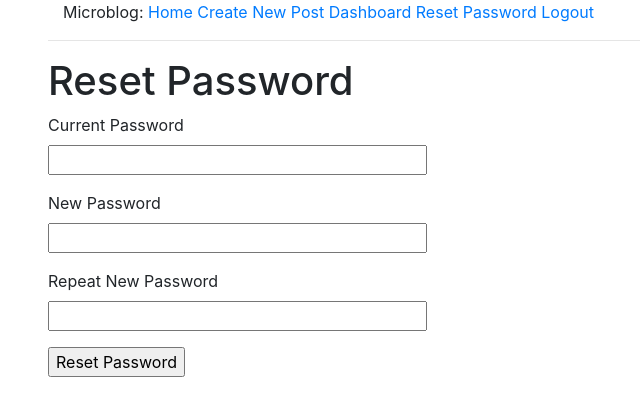
After one commit to jdamiba/argus-mvp, a Flask app: page /reset-pw in a window 1280 px wide. The commit adds this page. Shown: the top 416 px of the page, without its empty margins (37-677 px from the left). Run offline with Flask 3, Linux system fonts and the light colour scheme; the visitor is signed in with stand-in values (Sample User, id 1); some libraries are stand-ins or nearby versions.

Commit message:
add reset password

````diff
--- a/flask_server/forms.py
+++ b/flask_server/forms.py
@@ -9,6 +9,15 @@ class LoginForm(FlaskForm):
     password = PasswordField("Password", validators=[DataRequired()])
     remember_me = BooleanField("Remember Me")
     submit = SubmitField("Sign In")
+
+
+class ResetPWForm(FlaskForm):
+    password = PasswordField("Current Password", validators=[DataRequired()])
+    new_password = PasswordField("New Password", validators=[DataRequired()])
+    new_password2 = PasswordField(
+        "Repeat New Password", validators=[DataRequired(), EqualTo("new_password")]
+    )
+    submit = SubmitField("Reset Password")
 
 
 class RegistrationForm(FlaskForm):
--- a/flask_server/routes.py
+++ b/flask_server/routes.py
@@ -2,7 +2,13 @@ from flask import render_template, flash, redirect, url_for, request
 from flask_login import login_user, logout_user, current_user, login_required
 from werkzeug.urls import url_parse
 from flask_server import flask_server, db
-from flask_server.forms import LoginForm, RegistrationForm, PostForm, UpdateForm
+from flask_server.forms import (
+    LoginForm,
+    RegistrationForm,
+    PostForm,
+    UpdateForm,
+    ResetPWForm,
+)
 from flask_server.models import User, Post
 from datetime import datetime
 from functools import wraps
@@ -14,25 +20,26 @@ methods = ["GET", "POST"]
 @flask_server.route("/index")
 @login_required
 def index():
-    """ The controller to handle incoming GET requests to the root and `/index` URLs of the web server.
+    """ The controller to handle incoming GET requests to the root and `/index` URLs of the Flask web server.
 
     1. Uses the [`@login_required decorator`](https://flask-login.readthedocs.io/en/latest/#flask_login.login_required) imported from the [Flask-Login](https://flask-login.readthedocs.io/en/latest/) extension to ensure that the current user is logged-in  before responding with the actual view.
-        a. If the user is not logged in, the [LoginManager.unauthorized()](https://flask-login.readthedocs.io/en/latest/#flask_login.LoginManager.unauthorized) callback is fired, which redirects the user to the `/login` controller.
+        a. If the user is not logged in, the [LoginManager.unauthorized() callback function](https://flask-login.readthedocs.io/en/latest/#flask_login.LoginManager.unauthorized) is fired, which redirects the user to the `/login` controller.
             - Results from a GET request from an unauthenticated user.
-            - This is equivalent to adding to the following to the top of the controller:
+            - This is equivalent to making the following the first commands run by the controller:
                 ```
                 if not current_user.is_authenticated:
                     return current_app.login_manager.unauthorized()
                 ```
+
         b. If the user is logged in, then the controller retrieves their `user_id` from the current [request context](https://flask.palletsprojects.com/en/1.1.x/reqcontext/).
-            - [`Sessions`](https://flask.palletsprojects.com/en/1.1.x/api/?highlight=session#sessions) makes it possible to persist data between requests (like the `user_id` of the user making requests) ,even though HTTP is a stateless protocol.
+            - [`Sessions`](https://flask.palletsprojects.com/en/1.1.x/api/?highlight=session#sessions) make it possible to persist data between requests (like the `user_id` of the user making requests),even though HTTP is a stateless protocol.
             - Results from a GET request from an authenticated user.
 
-    2. Fetches the user's posts by querying the SQL database (over HTTP since the it is managed by ClearDB as a SaaS) for all posts associated with their `user_id` (which is the primary key of the Users table).
+    2. Fetches the user's posts by making an HTTP request to the remote SQL database for all posts associated with their `user_id` (which is also the primary key of the Users table).
 
-    3. Stores the user's posts as a Python data structure, and makes them available to the `templates/index` view by passing it and the view as parameters to Flask's built-in `render_template()` function.
+    3. Stores the user's posts in a Python data structure, and makes them available to the `templates/index` view by passing it and the view as parameters to Flask's built-in [`render_template()`](https://flask.palletsprojects.com/en/1.1.x/api/?highlight=render_template#flask.render_template) function.
 
-    4. The `templates/index` view uses Jinja2 HTML templating to display:
+    4. The `templates/index` view uses [Jinja2 HTML templating](https://jinja.palletsprojects.com/en/2.10.x/) to display:
         - A list of posts created by the logged-in user with links to create/update/delete.
         - Links to view the pitcher dashboard and logout of the app.
 
@@ -44,41 +51,37 @@ def index():
     Returns
     -------
     str
-        The index page of the app, as generated by the Jinja2 template.
+        The index page of the app, as generated by the `templates/index` Jinja2 template.
     """
     posts = current_user.posts
     return render_template("index.html", title="Home", posts=posts)
 
 
-# GET about view
-@flask_server.route("/about")
-@login_required
-def about():
-    return "about this app"
-
-
 @flask_server.route("/login", methods=methods)
 def login():
-    """ The controller to handle incoming GET and POST requests to the `/login` URL of the web server.
+    """ The controller to handle incoming GET and POST requests to the `/login` URL of the Flask web server.
 
-    1. Checks to see if the user is already logged in. If so, returns a response object that redirects the client to the '/index' route.
-        - Results from a GET request from an authenticated user.
+    1. Checks to see if the user is already logged in.
+        a. If so, returns a response object that redirects the client to the '/index' route.
+            - Results from a GET request from an authenticated user.
 
-    2. If the user is not already logged in, makes the `LoginForm` (created using Flask-WTF) available to the `templates/login` view by passing it and the view as parameters to Flask's built-in `render_template()` function.
-        - Results from a GET request from an unauthenticated user.
+        b. If the user is not already logged in, makes the `LoginForm` (created using Flask-WTF) available to the `templates/login` view by passing it and the view as parameters to Flask's built-in `render_template()` function.
+            - Results from a GET request from an unauthenticated user.
 
-    3. If data validation occurs (i.e. correct username/pw combo), then the SQL database is queried for the user with the current user's `username`.
-        - This operation is safe because the databse enforces unique `usernames`. Also, the `login_user()` method uses the primary key `user_id` to actually log the user in, while this operation simply retrieves the user object.
-        - Results from a POST request to this route when the form is sumbitted
+    2. If a correct username/pw combo is submitted, then an HTTP request is made to the remote SQL database to  query it for the user database object model with the current user's `username`.
+        - This operation is safe because the databse enforces unique `usernames` upon registration. Also, the `login_user()` method uses the primary key `user_id` to actually log the user in- this operation simply retrieves the user object.
+        - Results from a POST request to this route when the form is sumbitted.
 
-    4. The response from the database is stored in a Python data structure and the controller makes the user available to the Flask-Login method `login_user()` by passing it as a parameter to that method.
+    3. The user database object model is stored in a Python data structure and the controller makes it available to the Flask-Login method `login_user()` by passing it as a parameter to that method.
+        a. The `login_user()` method populates Flask's [request context](https://flask.palletsprojects.com/en/1.1.x/reqcontext/) with the logged in user's database object model, which can then be accessed by this and other views and controllers./ to get information about the user.
 
-    5. The `login_user()` method populates Flask's [request context](https://flask.palletsprojects.com/en/1.1.x/reqcontext/) with the specified user's data (for example, `ctx.user.username` and `ctx.user.user_id`), which can then be accessed by this and other views and controllers.
-        - Flask automatically pushes a new request context (`ctx`) to the stack when handling a request. View functions, error handlers, and other functions that run during the request lifecycle will have access to the request proxy, which points to the request object for the current request.
-        - Prior to a user logging in, `ctx.user` (an attribute of the context) is an instance of the `AnonymousUserMixin` class.  After a user logs in, `ctx.user` is an instance of the `User` class/SQL database model defined using Flask-SQLAlchemy.
-        - This creates a session, as all subsequent requests will share the same context. Without using sessioins, the user would have to log in each time they wanted to access a protected view instead of just once.
+        b. Flask automatically pushes a new request context (`ctx`) to the stack when handling each request. View functions, error handlers, and other functions that run during the request lifecycle will have access to the [request proxy](https://flask.palletsprojects.com/en/1.1.x/api/#flask.request), which points to the request object for the current request.
 
-    6. The user is redirected to the `index` view after logging in.
+        c. Prior to a user logging in, `ctx.user` (an attribute of the request context) is an instance of the `AnonymousUserMixin` class.  After a user logs in, `ctx.user` is an instance of the User database object model defined using the Flask-SQLAlchemy extension in `flask_server/models`.
+
+        d. Successfully calling `login_user()` creates a session, as all subsequent requests will now have access to user's database object model. Without using sessions, the user would have to send authenticated requests each time they wanted to access a protected view instead of just once at log in.
+
+    4. The user is redirected to the `index` view after successfully logging in.
 
     Parameters
     ----------
@@ -88,10 +91,10 @@ def login():
     Returns
     -------
     str
-        The login/signup page generated by the Jinja2 template.
+        The login/signup page of the app, as generated by the `templates/login` Jinja2 template.
     """
     if current_user.is_authenticated:
-        return redirect(url_for(url))
+        return redirect(url_for("index"))
     form = LoginForm()
     if form.validate_on_submit():
         user = User.query.filter_by(username=form.username.data).first()
@@ -108,9 +111,10 @@ def login():
 
 @flask_server.route("/logout")
 def logout():
-    """ The controller to handle incoming GET requests to the `/logout` URL of the web server.
+    """ The controller to handle incoming GET requests to the `/logout` URL of the Flask web server.
 
     1. Terminates the current user's session and redirects to the `index` route.
+        - From now on, the request context user will be an instance of the `AnonymousUserMixin` class instead of an instance of a User database object model.
 
     Parameters
     ----------
@@ -120,7 +124,7 @@ def logout():
     Returns
     -------
     str
-        The lgout page generated by the Jinja2 template.
+        The index page of the app, as generated by the `templates/index` Jinja2 template.
     """
     logout_user()
     flash("Logged out!")
@@ -129,15 +133,16 @@ def logout():
 
 @flask_server.route("/register", methods=methods)
 def register():
-    """ The controller to handle incoming GET and POST requests to the `/register` URL of the web server.
+    """ The controller to handle incoming GET and POST requests to the `/register` URL of the Flask web server.
 
-    1. Checks to see if the user is already logged-in and authenticated. If so, returns a response object that redirects the client to the '/index' route.
-        - Results from a GET request from an authenticated user.
+    1. Checks to see if the user is already logged-in and authenticated.
+        a. If so, returns a response object that redirects the client to the '/index' route.
+            - Results from a GET request from an authenticated user.
 
-    2. If the user is not already logged-in and authenticated, makes the `RegistrationForm` created using Flask-WTF available to the `templates/register` view by passing the view and the form as parameters to Flask's built-in `render_template()` function.
-        - Results from a GET request from an unauthenticated user.
+        b. If the user is not already logged-in and authenticated, makes the `RegistrationForm()` created using Flask-WTF available to the `templates/register` view by passing the view and the form as parameters to Flask's built-in `render_template()` function.
+            - Results from a GET request from an unauthenticated user.
 
-    3. If data validation occurs (i.e. username/pw combo is acceptable), then a new row is inserted into the Users table in the SQL database.
+    2. If a valid username/pw/email combo is submitted, then an HTTP request is made to the remote SQL database requesting to insert a new row into the Users table.
 
     4. The user is redirected to the `login` view.
 
@@ -152,7 +157,7 @@ def register():
         The register page generated by the Jinja2 template.
     """
     if current_user.is_authenticated:
-        return redirect(url_for(url))
+        return redirect(url_for("index"))
     form = RegistrationForm()
     if form.validate_on_submit():
         try:
@@ -168,15 +173,57 @@ def register():
     return render_template("register.html", title="Register", form=form)
 
 
+@flask_server.route("/reset-pw", methods=methods)
+@login_required
+def reset_pw():
+    """ The controller to handle incoming GET and POST requests to the `/reset-pw` URL of the Flask web server.
+
+    1. Checks to see if the user is already logged-in and authenticated.
+        a. If the user is already logged-in and authenticated, makes the `ResetPWForm()` created using Flask-WTF available to the `templates/reset-pw` view by passing the view and the form as parameters to Flask's built-in `render_template()` function.
+            - Results from a GET request from an authenticated user.
+
+        b. If the user is not already logged-in and authenticated, they are redirected to the `login` route.
+
+    2. If a valid current_pw/new_pw combo is submitted, then an HTTP request is made to the remote SQL database requesting to update a row in the Users table.
+
+    4. The user is logged out and redirected to the `login` view.
+
+    Parameters
+    ----------
+    param1 : string
+        The first parameter is the URL being requested by the client.
+
+    Returns
+    -------
+    str
+        The login page, as generated by the `templates/login` Jinja2 template.
+    """
+    form = ResetPWForm()
+    if form.validate_on_submit():
+        try:
+            user = current_user
+            user.set_password(form.new_password.data)
+            db.session.add(user)
+            db.session.commit()
+            flash("Congratulations, you have updated your password!")
+            logout_user()
+            return redirect(url_for("login"))
+        except:
+            flash("Sorry, there was an error updating your password!")
+            return redirect(url_for("reset-pw"))
+    return render_template("reset-pw.html", title="Reset Password", form=form)
+
+
 @flask_server.route("/create", methods=methods)
 @login_required
 def create_post():
-    """ The controller to handle incoming GET and POST requests to the `/create` URL of the web server.
+    """ The controller to handle incoming GET and POST requests to the `/create` URL of the Flask web server.
 
-    1. Makes the `PostForm` created using Flask-WTF available to the `templates/create` view by passing the view and the form as parameters to Flask's built-in `render_template()` function.
+    1. Makes the `PostForm()` created using Flask-WTF available to the `templates/create` view by passing the view and the form as parameters to Flask's built-in `render_template()` function.
         - Results from a GET request from an authenticated user.
 
-    2. If data validation occurs (i.e. post is acceptable), then a new row is inserted into the Posts table in the SQL database.
+    2. If data validation occurs, then an HTTP request is made to the remote SQL database requesting that a new row is inserted into the Posts table in the SQL database.
+        - There is a `one-to-many relationship` between `Users` and `Posts` because the foreign key of every row in the Post table is a `user_id` of a row from the Users table. Each user can have many posts but each post has only one user.
 
     3. The user is redirected to the `index` view.
 
@@ -260,7 +307,7 @@ def update(id):
     Returns
     -------
     str
-        The update page generated by the Jinja2 template.
+        The update page, as generated by the `templates/update` Jinja2 template.
     """
     post_to_update = Post.query.get_or_404(id)
     if post_to_update.user_id is not current_user.id:
--- a/flask_server/templates/base.html
+++ b/flask_server/templates/base.html
@@ -16,6 +16,7 @@
             {% else %}
             <a href="/create">Create New Post</a>
             <a href="/dashboard/">Dashboard</a>
+            <a href="/reset-pw">Reset Password</a>
             <a href="{{ url_for('logout') }}">Logout</a>
             {% endif %}
         </div>
--- /dev/null
+++ b/flask_server/templates/reset-pw.html
@@ -0,0 +1,30 @@
+{% extends "base.html" %}
+
+{% block content %}
+    <h1>Reset Password</h1>
+    <form action="" method="post">
+        {{ form.hidden_tag() }}
+        <p>
+            {{ form.password.label }}<br>
+            {{ form.password(size=32) }}<br>
+            {% for error in form.password.errors %}
+            <span style="color: red;">[{{ error }}]</span>
+            {% endfor %}
+        </p>
+        <p>
+            {{ form.new_password.label }}<br>
+            {{ form.new_password(size=32) }}<br>
+            {% for error in form.new_password.errors %}
+            <span style="color: red;">[{{ error }}]</span>
+            {% endfor %}
+        </p>
+        <p>
+            {{ form.new_password2.label }}<br>
+            {{ form.new_password2(size=32) }}<br>
+            {% for error in form.new_password2.errors %}
+            <span style="color: red;">[{{ error }}]</span>
+            {% endfor %}
+        </p>
+        <p>{{ form.submit() }}</p>
+    </form>
+{% endblock %}
````
Also changed, not shown: flask_server/models.py (+18 -0 lines), 2 other files.
